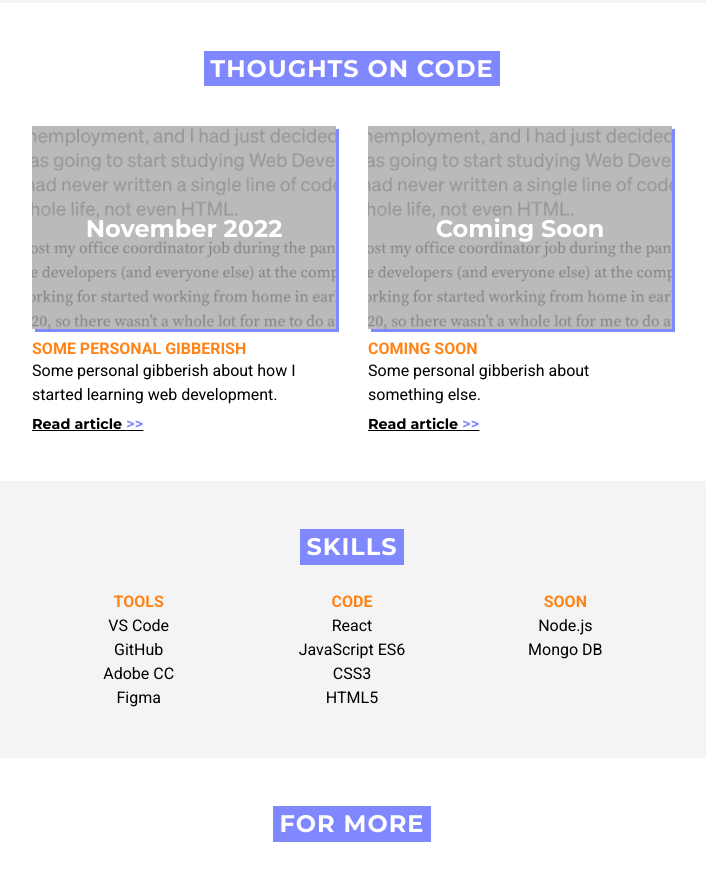
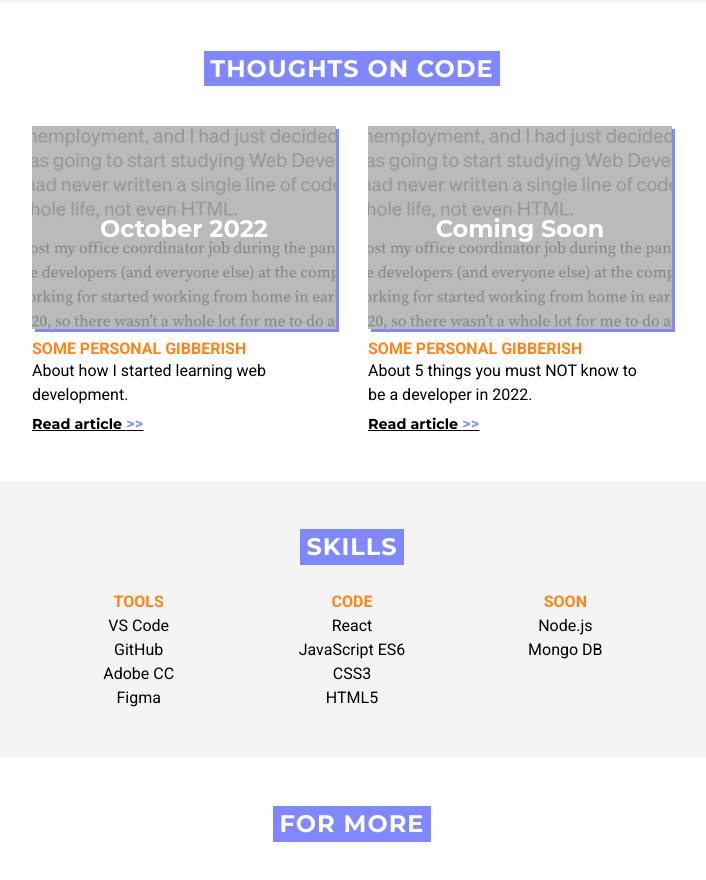
Before and after one commit to Technigo/project-react-portfolio, a React (Create React App) app: page / in a window 1280 px wide. Shown: the part 1820-2700 px from the top of the page, without its empty margins (288-994 px from the left). Built offline with nearby package versions, Linux system fonts and the light colour scheme; no server answers.

Commit message:
changed heading on thoughts

```diff
--- a/src/components/Thoughts.jsx
+++ b/src/components/Thoughts.jsx
@@ -19,12 +19,12 @@ const Thoughts = () => {
             rel="noreferrer">
             <ThoughtsImage style={{ backgroundImage: `url(${thoughtImg})` }}>
               <div>
-                <h6>November 2022</h6>
+                <h6>October 2022</h6>
               </div>
             </ThoughtsImage>
           </a>
           <h5>Some personal gibberish</h5>
-          <Paragraph grid>Some personal gibberish about how
+          <Paragraph grid>About how
           I started learning web development.
           </Paragraph>
           <TopicsContainer thoughts>
@@ -45,9 +45,8 @@ const Thoughts = () => {
               </div>
             </ThoughtsImage>
           </a>
-          <h5>Coming Soon</h5>
-          <Paragraph grid>Some personal gibberish about something
-          else.
+          <h5>Some personal gibberish</h5>
+          <Paragraph grid>About 5 things you must NOT know to be a developer in 2022.
           </Paragraph>
           <TopicsContainer thoughts>
             <a
```
